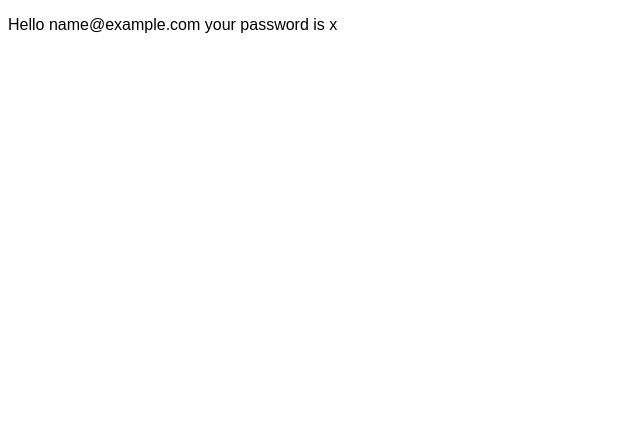
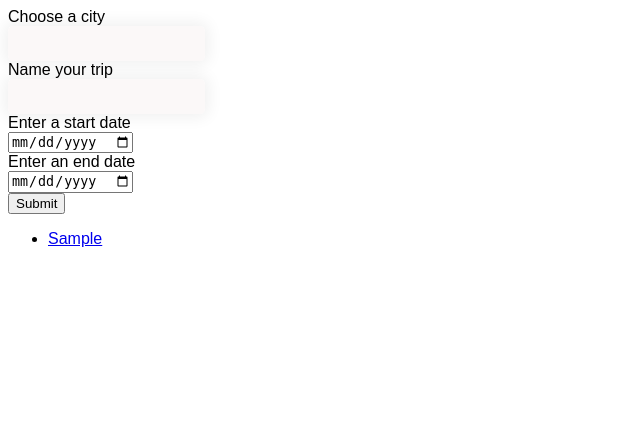
Before and after one commit to kotynskm/travel-book, a Flask app: template templates/homepage.html in a window 1280 px wide. Shown: the top 446 px of the page, without its empty margins (0-640 px from the left). After the commit the page ends 247 px from the top, so only its background shows below. Run offline with Flask 2, Linux system fonts and the light colour scheme; tables that the repository leaves empty hold one stand-in row (values such as "Sample post"); the template is opened without the code that fills it: values that come from a table or form of the project are taken from there, most other values are stand-ins (such as "Sample title", 1, 10 or a date in 2020).

Commit message:
Added route for user homepage and jinja loop to display user trips

```diff
--- a/server.py
+++ b/server.py
@@ -1,8 +1,9 @@
 from flask import Flask, render_template, request, session, redirect, jsonify, flash
 import requests
 import os
-import pprint as pp
+from pprint import pprint as pp
 from model import User, Trip, Activity, connect_to_db, db
+from datetime import datetime
 
 YELP_API_KEY = os.environ['YELP_API_KEY']
 yelp_url = 'https://api.yelp.com/v3'
@@ -13,14 +14,14 @@ app.secret_key = 'SECRET_KEY'
 
 @app.route('/')
 def show_login_page():
-    """ View the Login page """
+    """ View the Login page. """
 
     return render_template('login.html')
 
 
 @app.route('/login', methods=['POST'])
 def get_login_info():
-    """ Log user in """
+    """ Log user in. """
     email = request.form.get('email')
     password = request.form.get('password')
 
@@ -30,11 +31,11 @@ def get_login_info():
         flash("The email or password you entered was incorrect.")
         return redirect('/')
     else:
-        # Log in user by storing the user's email in session
-        session['user_email'] = user.email
-        flash(f'Welcome back, {user.email}!')
+        # Log in user by storing the user's id in session
+        session['user_id'] = user.user_id
+        flash(f'Welcome back, {user.fname}!')
 
-    return render_template('homepage.html', password=password) # I passed variable here for testing
+    return render_template('homepage.html')
 
 @app.route('/register')
 def show_registration_page():
@@ -44,7 +45,7 @@ def show_registration_page():
 
 @app.route('/users', methods=['POST'])
 def create_user():
-    """ Create a new user """
+    """ Create a new user. """
     email = request.form.get('email')
     password = request.form.get('password')
     fname = request.form.get('fname')
@@ -61,6 +62,34 @@ def create_user():
 
     return redirect('/')
 
+@app.route('/create-trip', methods=['POST'])
+def create_trip():
+    """ Create a new trip for the user. """
+    trip_name = request.form.get('trip-name')
+    city = request.form.get('city')
+    start_date = request.form.get('start')
+    end_date = request.form.get('end')
+    user_id = session['user_id']
+
+    # convert date strings to date
+    start_date_converted = datetime.strptime(start_date, '%Y-%m-%d')
+    end_date_converted = datetime.strptime(end_date, '%Y-%m-%d')
+    # create trip and add it to database
+    trip = Trip.create_trip(user_id, trip_name, city, start_date_converted, end_date_converted)
+    db.session.add(trip)
+    db.session.commit()
+    flash("Trip created!")
+
+    return redirect('/homepage')
+
+@app.route('/homepage')
+def user_page():
+    """ Display trips for the user. """
+    user_id = session['user_id']
+    user = User.get_by_id(user_id)
+    trips = user.trips
+
+    return render_template('homepage.html',trips=trips)
 
 
 
--- a/static/css/login.css
+++ b/static/css/login.css
@@ -55,7 +55,7 @@ body, html {
     background-color: rgba(250, 246, 246, 0.79);
   }
 
-  h3 {
+  /* h3 {
     text-align: center;
     font-size: x-large;
     padding: 10px;
@@ -69,4 +69,4 @@ body, html {
   h4 {
     font-family: cursive;
     color: rgb(77, 51, 51);
-  }
+  } */
--- a/templates/homepage.html
+++ b/templates/homepage.html
@@ -1,4 +1,29 @@
 {% extends 'base.html' %}
 {% block body %}
-    <p>Hello {{ email }} your password is {{ password }}</p>
+    <div class="container">
+        <div class="create-trip">
+        <form action="/create-trip" method="POST">
+            <label for="city">Choose a city</label><br>
+            <input type="text" name="city" id="city"></br>
+            <label for="trip-name">Name your trip</label><br>
+            <input type="text" name="trip-name" id="trip-name"></br>
+            <label for="start-date">Enter a start date</label><br>
+            <input type="date" name="start" id="start"></br>
+            <label for="end-date">Enter an end date</label><br>
+            <input type="date" name="end" id="end"></br>
+            <button class="create-trip" type="submit">Submit</button>
+        </form>
+        </div>
+
+        <div class="trip-loop">
+            <ul>
+                {% for trip in trips %}
+                  <li><a href="/api/activities">{{ trip.city }}</a></li>
+                {% endfor %}
+              </ul>
+        </div>
+
+
+        </div>
+
 {% endblock %}
```
Also changed, not shown: model.py (+15 -7 lines), templates/login.html (+7 -9 lines).
